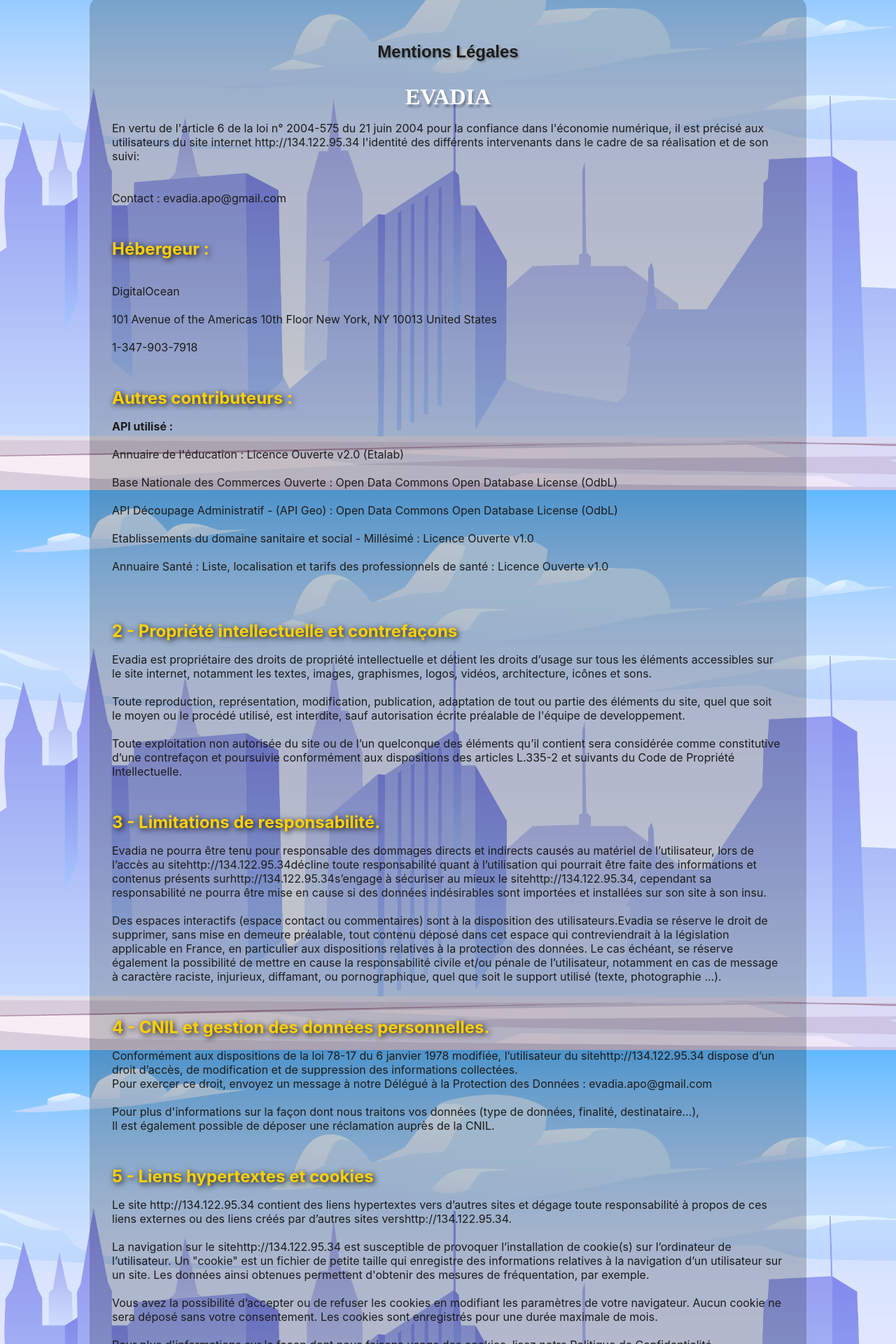
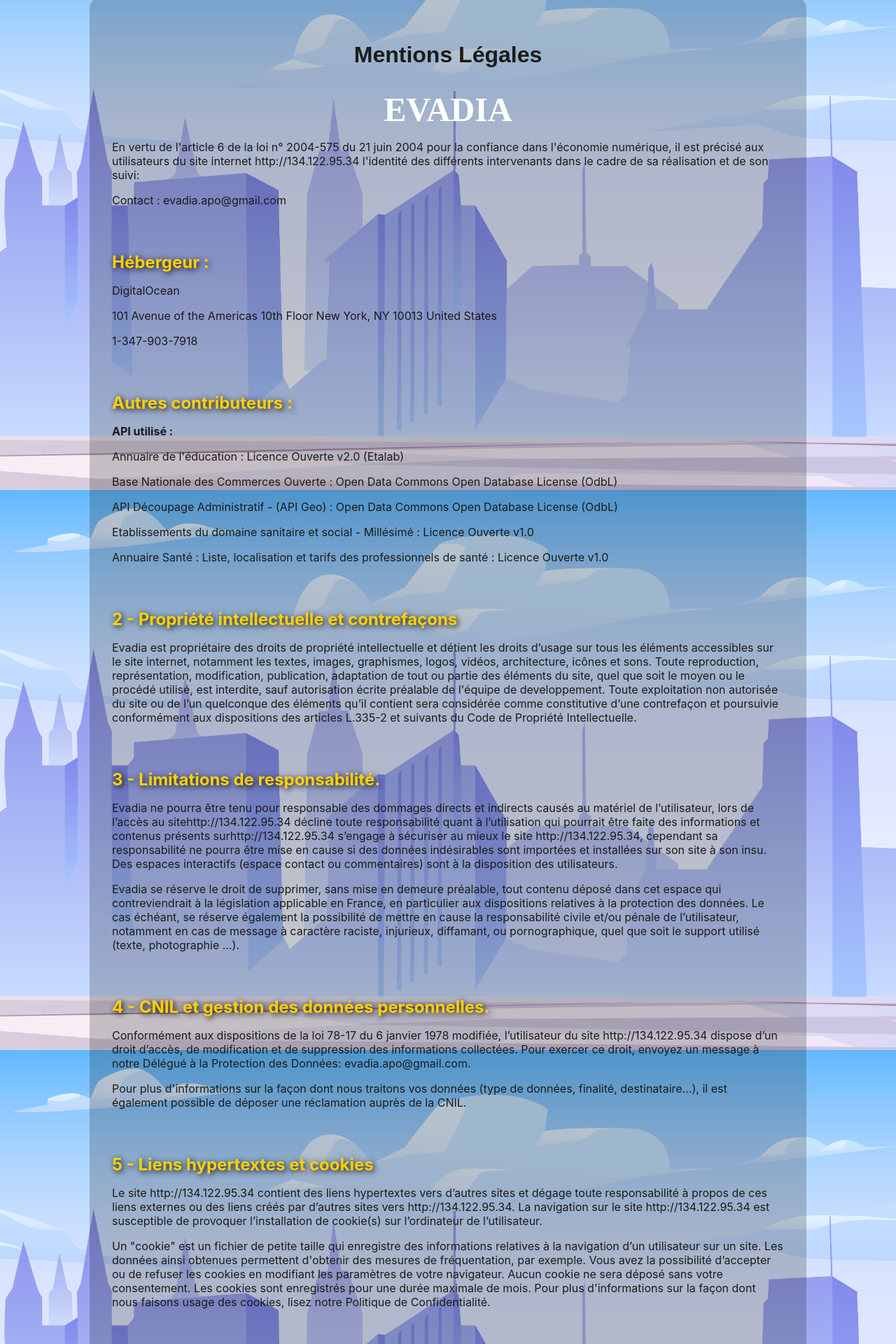
Before and after one commit to Lballanger/Evadia, a React (Vite) app in the folder front/: page /legals in a window 1280 px wide. Shown: the part 100-2020 px from the top of the page at 70% size. Built offline with nearby package versions, Linux system fonts and the light colour scheme; no server answers; a web font is replaced by a local one.

Commit message:
legals html redo & miss real website name

```diff
--- a/front/src/components/About/styles.scss
+++ b/front/src/components/About/styles.scss
@@ -14,15 +14,15 @@
   &__h1 {
     font-size: 1.5em;
     margin: 2rem 0 2rem 0;
-    text-shadow: 2px 2px 3px rgba(0,0,0,0.3);
+    text-shadow: 2px 2px 3px rgba(0, 0, 0, 0.3);
   }
 
   &__h2 {
     text-align: center;
     text-transform: uppercase;
     margin: 1rem;
-    font-size: 1rem;
-    text-shadow: 2px 4px 3px rgba(0,0,0,0.3);
+    font-size: 3rem;
+    text-shadow: 2px 4px 3px rgba(0, 0, 0, 0.3);
     color: white;
   }
   &__h3 {
--- a/front/src/components/Legals/index.jsx
+++ b/front/src/components/Legals/index.jsx
@@ -5,14 +5,14 @@ import './styles.scss';
 
 const Legals = () => (
   <div className="legals">
-    <div className="About__container">
+    <div className="Legals__container">
       <div className="koho">
-        <h1 className="About__h1">Mentions Légales</h1>
+        <h1 className="Legals__h1">Mentions Légales</h1>
       </div>
       <div className="font-link">
-        <h2 className="About__h2">Evadia</h2>
+        <h2 className="Legals__h2">Evadia</h2>
       </div>
-      <p className="About__p">
+      <p className="Legals__p">
         En vertu de l&apos;article 6 de la loi n° 2004-575 du 21 juin 2004 pour
         la confiance dans l&apos;économie numérique, il est précisé aux
         utilisateurs du site internet{' '}
@@ -20,155 +20,132 @@ const Legals = () => (
         des différents intervenants dans le cadre de sa réalisation et de son
         suivi:
       </p>
-      <br />
-      <br />
-      <p className="About__p">Contact : evadia.apo@gmail.com</p>
-      <h2 className="About__h3">Hébergeur :</h2>
-      <br />
-      <p className="About__p">DigitalOcean</p>
-      <br />
-      <p className="About__p">
+      <p className="Legals__p">Contact : evadia.apo@gmail.com</p>
+      <h2 className="Legals__h3">Hébergeur :</h2>
+      <p className="Legals__p">DigitalOcean</p>
+      <p className="Legals__p">
         101 Avenue of the Americas 10th Floor New York, NY 10013 United States
       </p>
-      <br />
-      <p className="About__p">1-347-903-7918</p>
+      <p className="Legals__p">1-347-903-7918</p>
 
-      <h3 className="About__h3">Autres contributeurs :</h3>
+      <h3 className="Legals__h3">Autres contributeurs :</h3>
 
-      <p className="About__p">
+      <p className="Legals__p">
         <strong>API utilisé :</strong>
       </p>
-      <br />
-      <p className="About__p">
+      <p className="Legals__p">
         Annuaire de l&apos;éducation : Licence Ouverte v2.0 (Etalab)
       </p>
-      <br />
-      <p className="About__p">
+      <p className="Legals__p">
         Base Nationale des Commerces Ouverte : Open Data Commons Open Database
         License (OdbL)
       </p>
-      <br />
-      <p className="About__p">
+      <p className="Legals__p">
         API Découpage Administratif - (API Geo) : Open Data Commons Open
         Database License (OdbL)
       </p>
-      <br />
-      <p className="About__p">
+      <p className="Legals__p">
         Etablissements du domaine sanitaire et social - Millésimé : Licence
         Ouverte v1.0
       </p>
-      <br />
-      <p className="About__p">
+      <p className="Legals__p">
         Annuaire Santé : Liste, localisation et tarifs des professionnels de
         santé : Licence Ouverte v1.0
       </p>
-      <br />
-      <h3 className="About__h3">
+      <h3 className="Legals__h3">
         2 - Propriété intellectuelle et contrefaçons
       </h3>
 
-      <p className="About__p">
+      <p className="Legals__p">
         Evadia est propriétaire des droits de propriété intellectuelle et
         détient les droits d’usage sur tous les éléments accessibles sur le site
         internet, notamment les textes, images, graphismes, logos, vidéos,
-        architecture, icônes et sons.
-        <br />
-        <br />
-        Toute reproduction, représentation, modification, publication,
-        adaptation de tout ou partie des éléments du site, quel que soit le
-        moyen ou le procédé utilisé, est interdite, sauf autorisation écrite
-        préalable de l&apos;équipe de developpement.
-        <br />
-        <br />
-        Toute exploitation non autorisée du site ou de l’un quelconque des
-        éléments qu’il contient sera considérée comme constitutive d’une
-        contrefaçon et poursuivie conformément aux dispositions des
-        articles L.335-2 et suivants du Code de Propriété Intellectuelle.
+        architecture, icônes et sons. Toute reproduction, représentation,
+        modification, publication, adaptation de tout ou partie des éléments du
+        site, quel que soit le moyen ou le procédé utilisé, est interdite, sauf
+        autorisation écrite préalable de l&apos;équipe de developpement. Toute
+        exploitation non autorisée du site ou de l’un quelconque des éléments
+        qu’il contient sera considérée comme constitutive d’une contrefaçon et
+        poursuivie conformément aux dispositions des articles L.335-2 et
+        suivants du Code de Propriété Intellectuelle.
       </p>
 
-      <h3 className="About__h3">3 - Limitations de responsabilité.</h3>
+      <h3 className="Legals__h3">3 - Limitations de responsabilité.</h3>
 
-      <p className="About__p">
+      <p className="Legals__p">
         Evadia ne pourra être tenu pour responsable des dommages directs et
         indirects causés au matériel de l’utilisateur, lors de l’accès au site
-        <a href="http://134.122.95.34">http://134.122.95.34</a>
+        <a href="http://134.122.95.34">http://134.122.95.34 </a>
         décline toute responsabilité quant à l’utilisation qui pourrait être
         faite des informations et contenus présents sur
-        <a href="http://134.122.95.34">http://134.122.95.34</a>
+        <a href="http://134.122.95.34">http://134.122.95.34 </a>
         s’engage à sécuriser au mieux le site
-        <a href="http://134.122.95.34">http://134.122.95.34</a>, cependant sa
+        <a href="http://134.122.95.34"> http://134.122.95.34</a>, cependant sa
         responsabilité ne pourra être mise en cause si des données indésirables
-        sont importées et installées sur son site à son insu.
-        <br />
-        <br />
-        Des espaces interactifs (espace contact ou commentaires) sont à la
-        disposition des utilisateurs.Evadia se réserve le droit de supprimer,
-        sans mise en demeure préalable, tout contenu déposé dans cet espace qui
-        contreviendrait à la législation applicable en France, en particulier
-        aux dispositions relatives à la protection des données. Le cas
-        échéant, se réserve également la possibilité de mettre en cause la
-        responsabilité civile et/ou pénale de l’utilisateur, notamment en cas de
-        message à caractère raciste, injurieux, diffamant, ou pornographique,
-        quel que soit le support utilisé (texte, photographie …).
+        sont importées et installées sur son site à son insu. Des espaces
+        interactifs (espace contact ou commentaires) sont à la disposition des
+        utilisateurs.
+      </p>
+      <p className="Legals__p">
+        Evadia se réserve le droit de supprimer, sans mise en demeure préalable,
+        tout contenu déposé dans cet espace qui contreviendrait à la législation
+        applicable en France, en particulier aux dispositions relatives à la
+        protection des données. Le cas échéant, se réserve également la
+        possibilité de mettre en cause la responsabilité civile et/ou pénale de
+        l’utilisateur, notamment en cas de message à caractère raciste,
+        injurieux, diffamant, ou pornographique, quel que soit le support
+        utilisé (texte, photographie …).
       </p>
 
-      <h3 className="About__h3">
+      <h3 className="Legals__h3">
         4 - CNIL et gestion des données personnelles.
       </h3>
-      <p className="About__p">
+      <p className="Legals__p">
         Conformément aux dispositions de la loi 78-17 du 6 janvier 1978
         modifiée, l’utilisateur du site
-        <a href="http://134.122.95.34">http://134.122.95.34</a> dispose d’un
+        <a href="http://134.122.95.34"> http://134.122.95.34</a> dispose d’un
         droit d’accès, de modification et de suppression des informations
-        collectées.
-        <br />
-        Pour exercer ce droit, envoyez un message à notre Délégué à la
-        Protection des Données : evadia.apo@gmail.com
-        <br />
-        <br />
+        collectées. Pour exercer ce droit, envoyez un message à notre Délégué à
+        la Protection des Données: evadia.apo@gmail.com.
+      </p>
+      <p className="Legals__p">
         Pour plus d&apos;informations sur la façon dont nous traitons vos
-        données (type de données, finalité, destinataire…),
-        <br />
-        Il est également possible de déposer une réclamation auprès de la CNIL.
+        données (type de données, finalité, destinataire…), il est également
+        possible de déposer une réclamation auprès de la CNIL.
       </p>
-      <h3 className="About__h3">5 - Liens hypertextes et cookies</h3>
-      <p className="About__p">
+
+      <h3 className="Legals__h3">5 - Liens hypertextes et cookies</h3>
+      <p className="Legals__p">
         Le site <a href="http://134.122.95.34">http://134.122.95.34</a> contient
         des liens hypertextes vers d’autres sites et dégage toute responsabilité
         à propos de ces liens externes ou des liens créés par d’autres sites
         vers
-        <a href="http://134.122.95.34">http://134.122.95.34</a>.
-        <br />
-        <br />
-        La navigation sur le site
-        <a href="http://134.122.95.34">http://134.122.95.34</a> est susceptible
+        <a href="http://134.122.95.34"> http://134.122.95.34</a>. La navigation
+        sur le site
+        <a href="http://134.122.95.34"> http://134.122.95.34</a> est susceptible
         de provoquer l’installation de cookie(s) sur l’ordinateur de
-        l’utilisateur. Un &quot;cookie&quot; est un fichier de petite taille qui
-        enregistre des informations relatives à la navigation d’un utilisateur
-        sur un site. Les données ainsi obtenues permettent d&apos;obtenir des
-        mesures de fréquentation, par exemple.
-        <br />
-        <br />
-        Vous avez la possibilité d’accepter ou de refuser les cookies en
-        modifiant les paramètres de votre navigateur. Aucun cookie ne sera
-        déposé sans votre consentement. Les cookies sont enregistrés pour une
-        durée maximale de mois.
-        <br />
-        <br />
-        Pour plus d&apos;informations sur la façon dont nous faisons usage des
-        cookies, lisez notre Politique de Confidentialité.
+        l’utilisateur.
+      </p>
+      <p className="Legals__p">
+        Un &quot;cookie&quot; est un fichier de petite taille qui enregistre des
+        informations relatives à la navigation d’un utilisateur sur un site. Les
+        données ainsi obtenues permettent d&apos;obtenir des mesures de
+        fréquentation, par exemple. Vous avez la possibilité d’accepter ou de
+        refuser les cookies en modifiant les paramètres de votre navigateur.
+        Aucun cookie ne sera déposé sans votre consentement. Les cookies sont
+        enregistrés pour une durée maximale de mois. Pour plus
+        d&apos;informations sur la façon dont nous faisons usage des cookies,
+        lisez notre Politique de Confidentialité.
       </p>
 
-      <h3 className="About__h3">
+      <h3 className="Legals__h3">
         6 - Droit applicable et attribution de juridiction
       </h3>
-      <p className="About__p">
+      <p className="Legals__p">
         Tout litige en relation avec l’utilisation du site
-        <a href="http://134.122.95.34">http://134.122.95.34</a> est soumis au
+        <a href="http://134.122.95.34"> http://134.122.95.34</a> est soumis au
         droit français.
       </p>
-      <br />
-      <br />
     </div>
   </div>
 );
--- a/front/src/components/Legals/styles.scss
+++ b/front/src/components/Legals/styles.scss
@@ -18,7 +18,7 @@
 //   }
 // }
 
-.About {
+.Legals {
   &__container {
     margin-top: 6rem;
     padding-top: 2rem;
@@ -39,7 +39,8 @@
     text-align: center;
     text-transform: uppercase;
     margin: 1rem;
-    font-size: 2rem;
+    font-size: 3rem;
+    color: white;
   }
   &__h3 {
     font-size: 1.5rem;
@@ -54,6 +55,7 @@
     margin-left: 2rem;
     margin-right: 2rem;
     text-justify: auto;
+    padding-bottom: 1rem;
   }
   &__team {
     display: flex;
@@ -111,12 +113,12 @@
 }
 
 @media screen and (min-width: 320px) and (max-width: 480px) {
-  .About__container {
+  .Legals__container {
     margin-left: 0rem;
     margin-right: 0rem;
     width: 100%;
   }
-  .About__team {
+  .Legals__team {
     &__display {
       display: flex;
       flex-direction: row;
```
